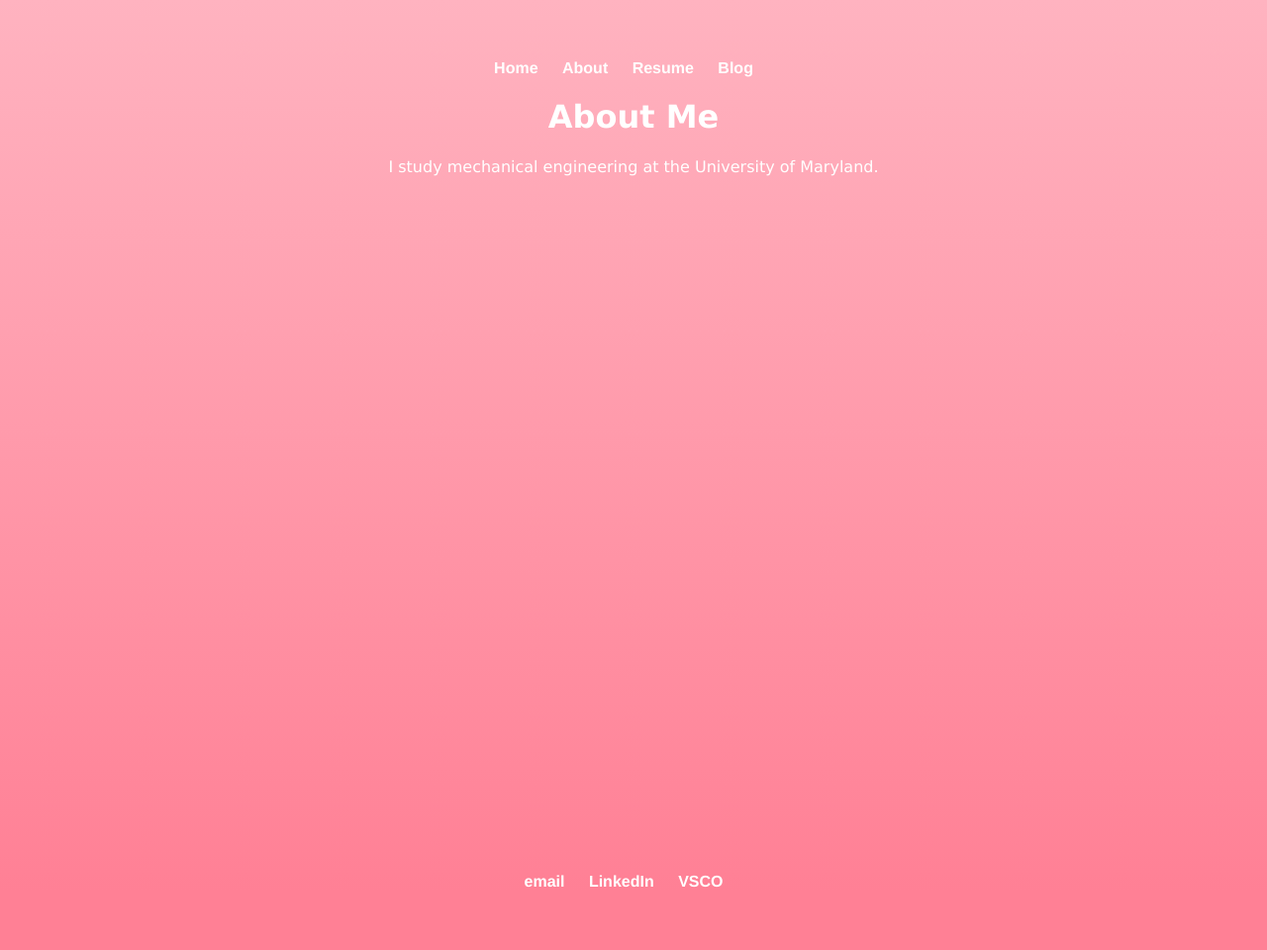
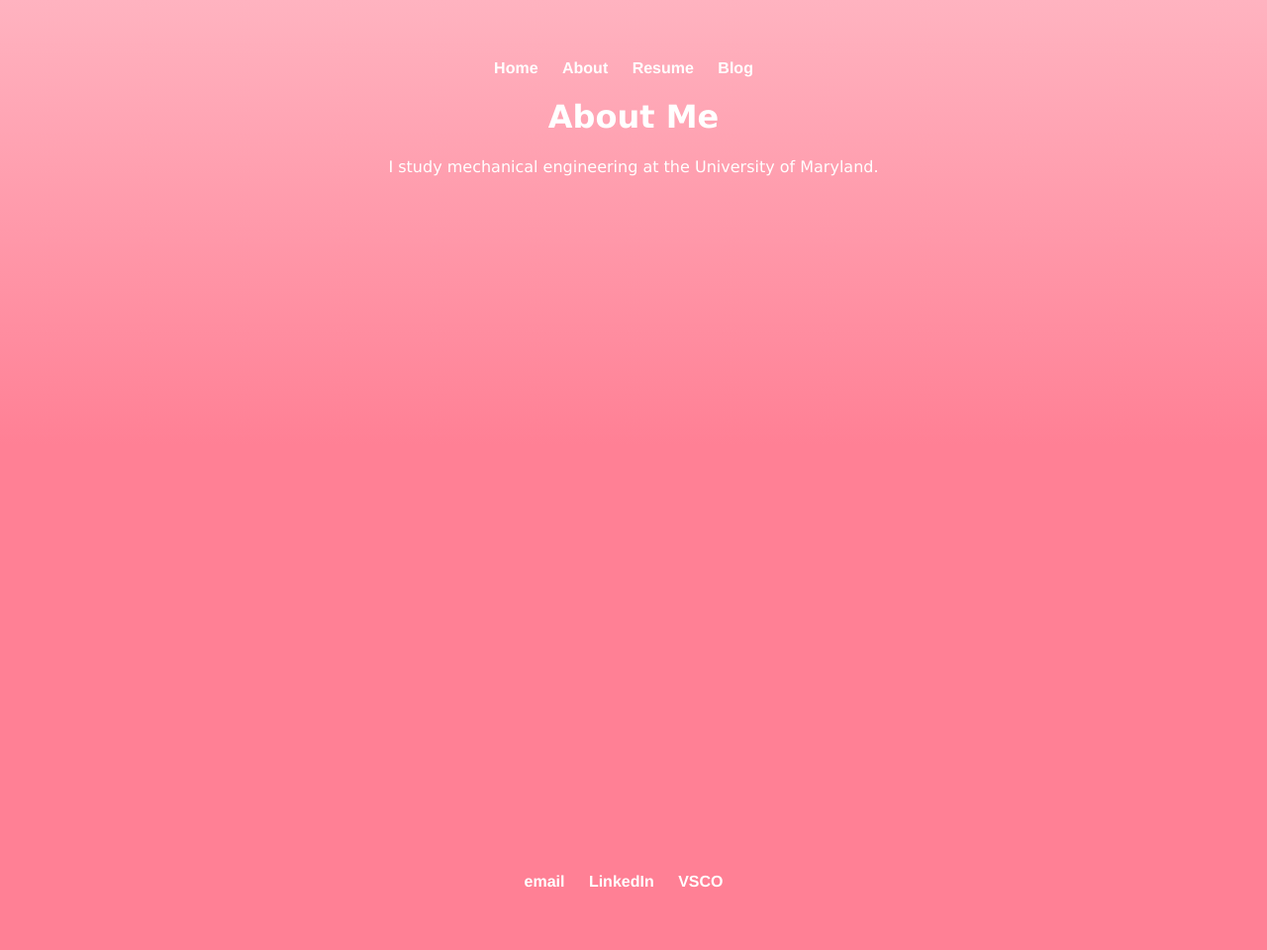
Before and after one commit to katherinekemp/katherinekemp.github.io, a Jekyll site: the page built from about/index.html, in a window 1280 px wide. Shown: the whole page at 99% size. Built offline with Jekyll 4.4.1, drawn with Linux system fonts in a browser that asks for light colours; after the commit the page ends 900 px from its top, so only the background shows below that.

Commit message:
Update default.html

```diff
--- a/_layouts/default.html
+++ b/_layouts/default.html
@@ -24,7 +24,7 @@
 				text-align: center;
 			}
 			body, html {
-				height: 100vh;
+				height: 50vh;
 				width: 100vw;
 			}
 			footer {
```
